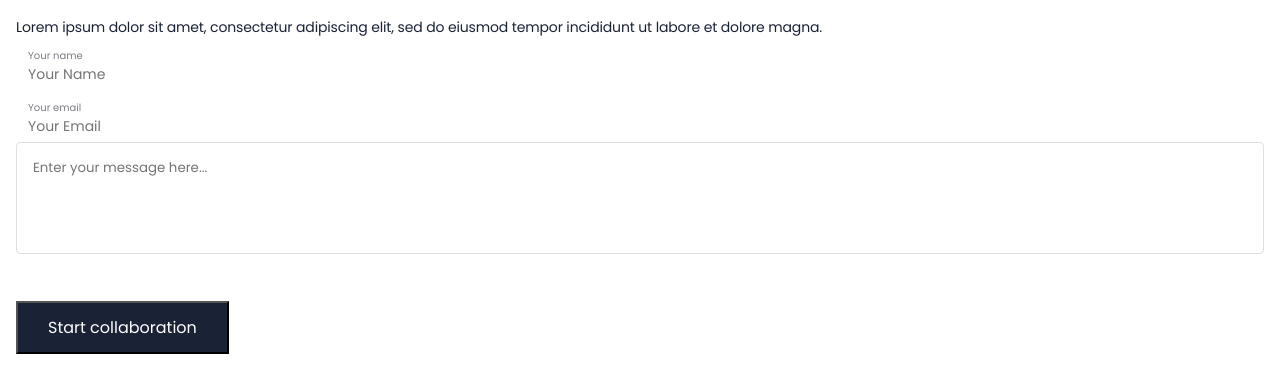
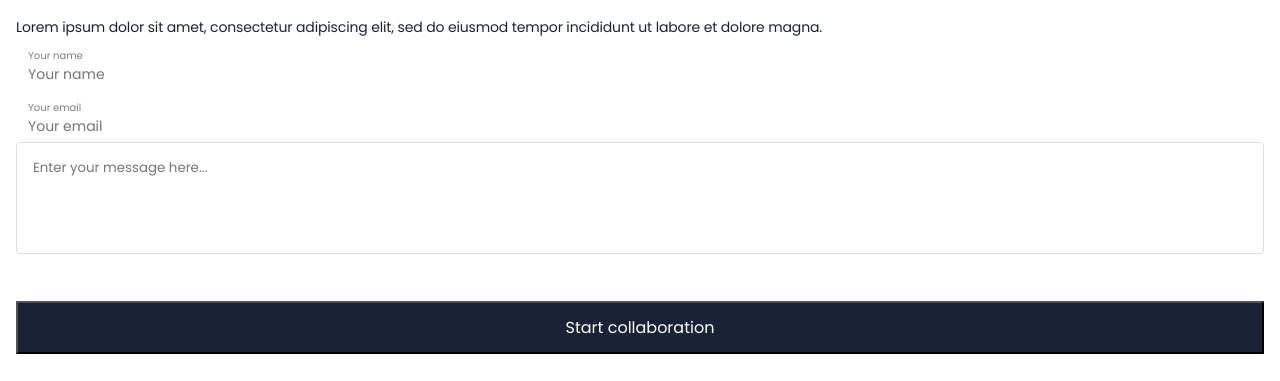
Before and after one commit to 28919926/Portfolio1, a website: page index.html in a window 1280 px wide. Shown: the part 8177-8558 px from the top of the page. Drawn offline with nearby package versions, Linux system fonts and the light colour scheme; a web font is replaced by a local one.

Commit message:
Add changes to contact form button, name and email placeholders on index.html

```diff
--- a/index.html
+++ b/index.html
@@ -1,5 +1,6 @@
 <!DOCTYPE html>
 <html lang="en">
+
 <head>
     <meta charset="UTF-8">
     <meta http-equiv="X-UA-Compatible" content="IE=edge">
@@ -10,6 +11,7 @@
     <link rel="stylesheet" href="style.css">
     <title>Portfolio</title>
 </head>
+
 <body>
     <header class="header">
         <nav class="nav">
@@ -19,7 +21,8 @@
     <section class="headline">
         <h1 class="name">Desmond
             Wanjala</h1>
-        <p class="p-text">Hello! I am a software developer! I can help you build a product, feature or website. Taka a look of my works.
+        <p class="p-text">Hello! I am a software developer! I can help you build a product, feature or website. Taka a
+            look of my works.
             If you like what you see and have a project you need coded, don’t hesitate and contact me.</p>
         <button type="button" class="collabo">Start collaboration</button>
     </section>
@@ -117,7 +120,9 @@
         </div>
         <section class="about">
             <h4 class="name">About</h4>
-            <p class="p-text">Lorem ipsum dolor sit amet, consectetur adipiscing elit, sed do eiusmod tempor incididunt ut labore et dolore magna aliqua. Ut enim ad minim veniam, quis nostrud exercitation ullamco laboris nisi ut aliquip ea eiusmod</p>
+            <p class="p-text">Lorem ipsum dolor sit amet, consectetur adipiscing elit, sed do eiusmod tempor incididunt
+                ut labore et dolore magna aliqua. Ut enim ad minim veniam, quis nostrud exercitation ullamco laboris
+                nisi ut aliquip ea eiusmod</p>
             <button type="button" class="collabo">Get my CV <i class="material-symbols-outlined">
                     file_download
                 </i></button>
@@ -156,49 +161,33 @@
         <div class="footer_img"></div>
         <div class="form">
             <h2 class="name">Get Started</h2>
-                <P class="p-text">Lorem ipsum dolor sit amet, consectetur adipiscing elit, sed do eiusmod tempor incididunt ut labore et dolore magna.</P>
-                <form  class="contact-form"
-                action="https://formspree.io/f/mpznygvb"
-                method="POST">
+            <P class="p-text">Lorem ipsum dolor sit amet, consectetur adipiscing elit, sed do eiusmod tempor incididunt
+                ut labore et dolore magna.</P>
+            <form class="contact-form" action="https://formspree.io/f/mpznygvb" method="POST">
                 <ul class="footer-list">
                     <li class="inputfield">
                         <label>
                             Your name
-                        <input
-                          placeholder="Your Name"
-                          type="text"
-                          name="name"
-                          maxlength="30"
-                          required
-                        />
+                            <input placeholder="Your name" type="text" name="name" maxlength="30" required />
                         </label>
                     </li>
                     <li class="inputfield">
                         <label>
                             Your email
-                        <input
-                          placeholder="Your Email"
-                          type="email"
-                          name="email"
-                          required
-                        />
+                            <input placeholder="Your email" type="email" name="email" required />
                         </label>
                     </li>
                     <li>
-                      <textarea
-                        name="message"
-                        placeholder="Enter your message here..."
-                        maxlength="500"
-                        required
-                      ></textarea>
-                    </li>
-                    <li>
-            <button type="button" class="collabo">Start collaboration</button>
+                        <textarea name="message" placeholder="Enter your message here..." maxlength="500"
+                            required></textarea>
                     </li>
                 </ul>
+                <button type="button" class="collabo">Start collaboration</button>
+
             </form>
         </div>
     </footer>
 
 </body>
+
 </html>
```
Lines whose indentation alone changed are shown as unchanged.
